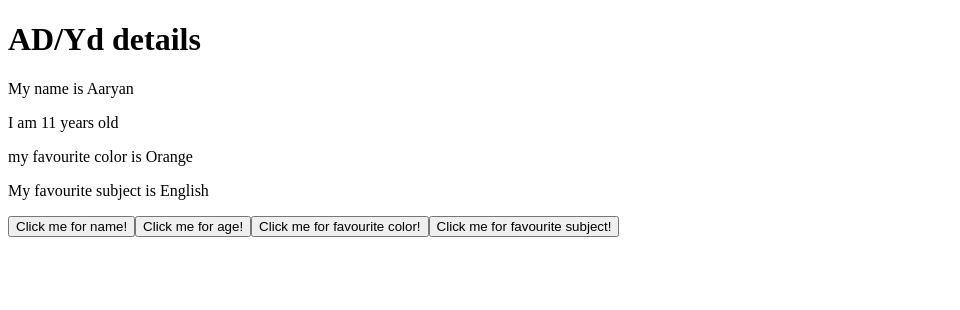
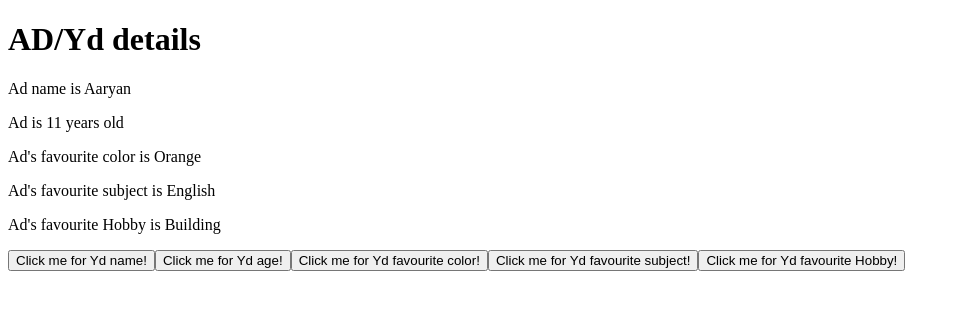
Before and after one commit to ojasdatt/first-app, a React (Create React App) app: page / in a window 1280 px wide. Shown: the top 310 px of the page, without its empty margins (0-960 px from the left). Built offline with nearby package versions, Linux system fonts and the light colour scheme.

Commit message:
Ayprofile

```diff
--- a/src/App.js
+++ b/src/App.js
@@ -8,7 +8,8 @@ class AY extends React.Component {
     name: "Aaryan",
     age: 11,
     favourite_color: "Orange",
-    favourite_subject: "English"
+    favourite_subject: "English",
+    favourite_hobby: "Building"
    };
    }
    Name = () => {
@@ -23,18 +24,23 @@ class AY extends React.Component {
    favouriteSubject = () => {
    this.setState({favourite_subject: "Math"})
    }
+   favouriteHobby = () => {
+   this.setState({favourite_hobby: "Playing video games"})
+   }
    render() {
 return(
 <div>
 <h1>AD/Yd details </h1>
-<p>My name is {this.state.name}</p>
-<p>I am {this.state.age} years old</p>
-<p>my favourite color is {this.state.favourite_color}</p>
-<p>My favourite subject is {this.state.favourite_subject}</p>
-<button type="button" onClick={this.Name}>Click me for name!</button>
-<button type="button" onClick={this.Age}>Click me for age!</button>
-<button type="button" onClick={this.favouriteColor}>Click me for favourite color!</button>
-<button type="button" onClick={this.favouriteSubject}>Click me for favourite subject!</button>
+<p>Ad name is {this.state.name}</p>
+<p>Ad is  {this.state.age} years old</p>
+<p>Ad's favourite color is {this.state.favourite_color}</p>
+<p>Ad's favourite subject is {this.state.favourite_subject}</p>
+<p>Ad's favourite Hobby is {this.state.favourite_hobby}</p>
+<button type="button" onClick={this.Name}>Click me for Yd name!</button>
+<button type="button" onClick={this.Age}>Click me for Yd age!</button>
+<button type="button" onClick={this.favouriteColor}>Click me for Yd favourite color!</button>
+<button type="button" onClick={this.favouriteSubject}>Click me for Yd favourite subject!</button>
+<button type="button" onClick={this.favouriteHobby}>Click me for Yd favourite Hobby!</button>
 </div>
 );
 }
```
